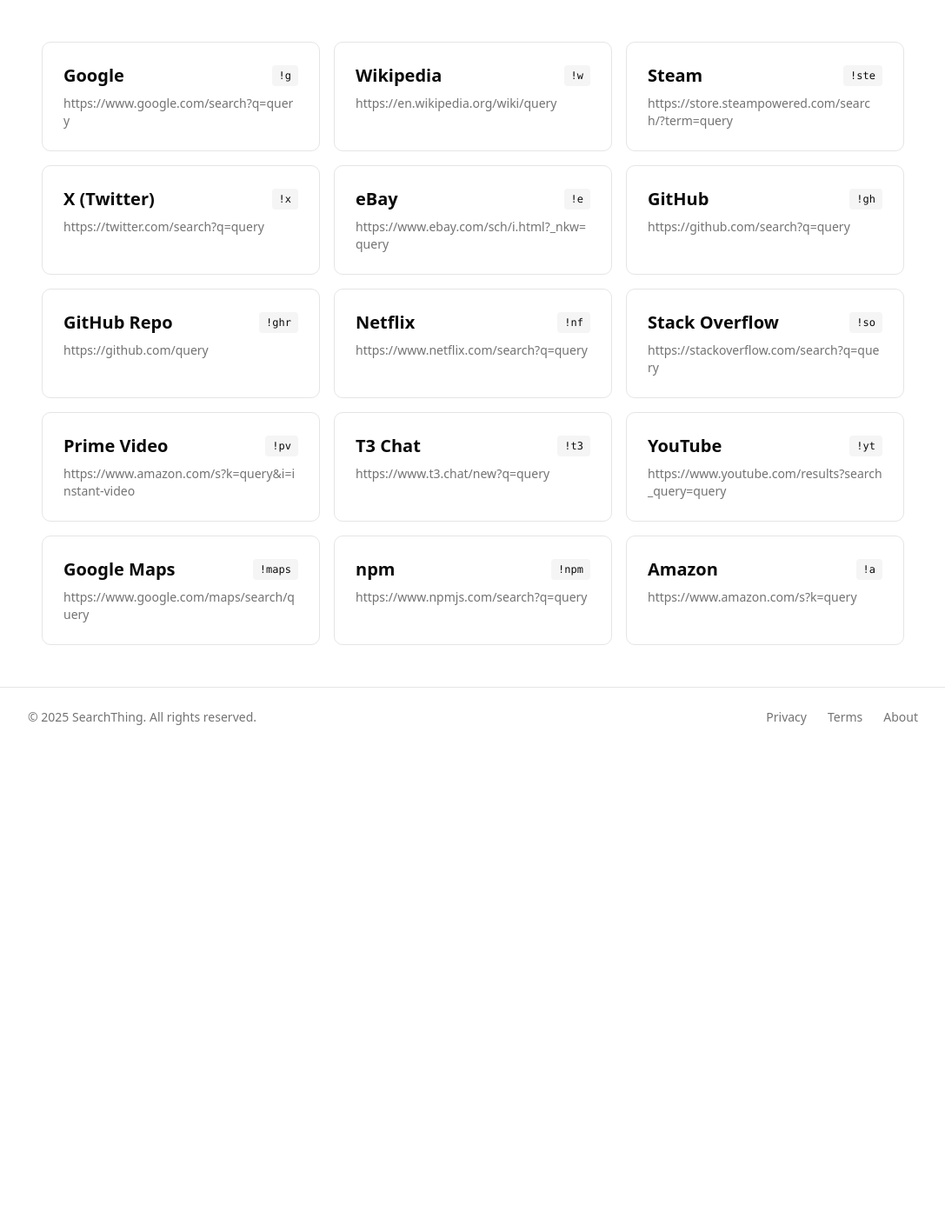
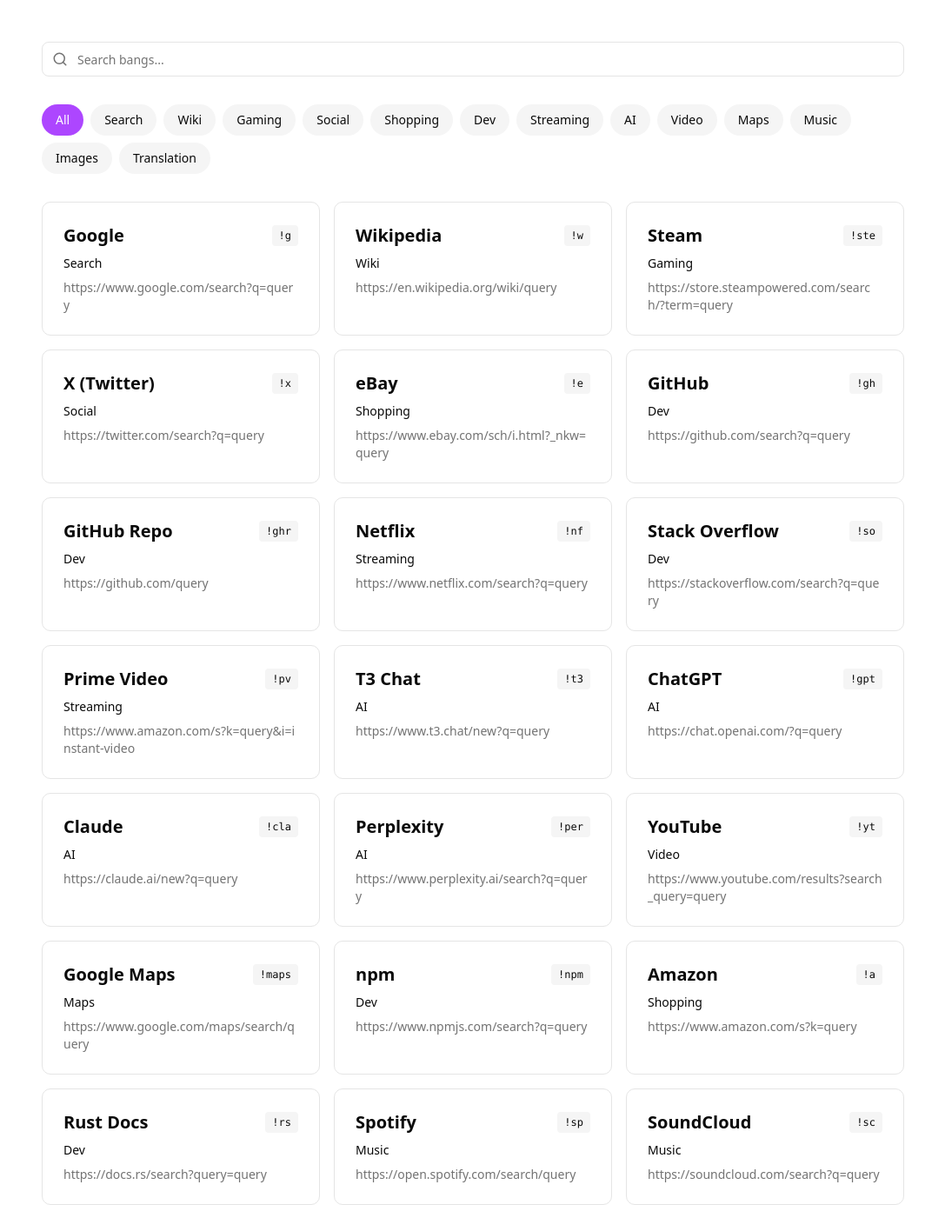
Before and after one commit to itisphxjupiter/searchthing, a Next.js app: page /bangs in a window 1280 px wide. Shown: the part 208-1609 px from the top of the page at 87% size, without its empty margins (96-1183 px from the left). Before the commit the page ends 1067 px from the top, so only its background shows below. Built offline with nearby package versions, Linux system fonts and the light colour scheme.

Commit message:
even more

```diff
--- a/src/app/bang.ts
+++ b/src/app/bang.ts
@@ -90,6 +90,30 @@
     u: "https://www.t3.chat/new?q={{{s}}}",
   },
   {
+    c: "AI",
+    d: "chat.openai.com",
+    s: "ChatGPT",
+    sc: "AI",
+    t: "gpt",
+    u: "https://chat.openai.com/?q={{{s}}}",
+  },
+  {
+    c: "AI",
+    d: "claude.ai",
+    s: "Claude",
+    sc: "AI",
+    t: "cla",
+    u: "https://claude.ai/new?q={{{s}}}",
+  },
+  {
+    c: "AI",
+    d: "perplexity.ai",
+    s: "Perplexity",
+    sc: "AI",
+    t: "per",
+    u: "https://www.perplexity.ai/search?q={{{s}}}",
+  },
+  {
     c: "Video",
     d: "youtube.com",
     s: "YouTube",
@@ -120,5 +144,69 @@
     sc: "Shopping",
     t: "a",
     u: "https://www.amazon.com/s?k={{{s}}}",
+  },
+  {
+    c: "Dev",
+    d: "docs.rs",
+    s: "Rust Docs",
+    sc: "Dev",
+    t: "rs",
+    u: "https://docs.rs/search?query={{{s}}}",
+  },
+  {
+    c: "Music",
+    d: "spotify.com",
+    s: "Spotify",
+    sc: "Music",
+    t: "sp",
+    u: "https://open.spotify.com/search/{{{s}}}",
+  },
+  {
+    c: "Music",
+    d: "soundcloud.com",
+    s: "SoundCloud",
+    sc: "Music",
+    t: "sc",
+    u: "https://soundcloud.com/search?q={{{s}}}",
+  },
+  {
+    c: "Shopping",
+    d: "aliexpress.com",
+    s: "AliExpress",
+    sc: "Shopping",
+    t: "ali",
+    u: "https://www.aliexpress.com/wholesale?SearchText={{{s}}}",
+  },
+  {
+    c: "Social",
+    d: "reddit.com",
+    s: "Reddit",
+    sc: "Social",
+    t: "r",
+    u: "https://www.reddit.com/search/?q={{{s}}}",
+  },
+  {
+    c: "Images",
+    d: "unsplash.com",
+    s: "Unsplash",
+    sc: "Images",
+    t: "un",
+    u: "https://unsplash.com/s/photos/{{{s}}}",
+  },
+  {
+    c: "Translation",
+    d: "translate.google.com",
+    s: "Google Translate",
+    sc: "Tools",
+    t: "tr",
+    u: "https://translate.google.com/?text={{{s}}}",
+  },
+  {
+    c: "Images",
+    d: "images.google.com",
+    s: "Google Images",
+    sc: "Images",
+    t: "gi",
+    u: "https://www.google.com/search?tbm=isch&q={{{s}}}",
   }
 ];
--- a/src/app/bangs/page.tsx
+++ b/src/app/bangs/page.tsx
@@ -1,10 +1,27 @@
+"use client"
+
 import { bangs } from "../bang"
 import Link from "next/link"
 import { ThemeToggle } from "@/components/theme-toggle"
 import { Footer } from "@/components/footer"
-import { ArrowLeft } from "lucide-react"
+import { ArrowLeft, Search } from "lucide-react"
+import { useState } from "react"
+import { Input } from "@/components/ui/input"
 
 export default function BangsPage() {
+  const [search, setSearch] = useState("")
+  const [selectedCategory, setSelectedCategory] = useState<string | null>(null)
+
+  const categories = Array.from(new Set(bangs.map(bang => bang.c)))
+
+  const filteredBangs = bangs.filter(bang => {
+    const matchesSearch = search.trim() === "" ||
+      bang.s.toLowerCase().includes(search.toLowerCase()) ||
+      bang.t.toLowerCase().includes(search.toLowerCase())
+    const matchesCategory = !selectedCategory || bang.c === selectedCategory
+    return matchesSearch && matchesCategory
+  })
+
   return (
     <div className="min-h-screen flex flex-col bg-background">
       <header className="w-full p-4 flex-none">
@@ -30,10 +47,48 @@
           </p>
         </div>
 
+        <div className="space-y-8">
+          <div className="relative">
+            <Search className="absolute left-3 top-1/2 -translate-y-1/2 text-muted-foreground" size={18} />
+            <Input
+              type="text"
+              placeholder="Search bangs..."
+              value={search}
+              onChange={(e) => setSearch(e.target.value)}
+              className="pl-10"
+            />
+          </div>
+
+          <div className="flex flex-wrap gap-2">
+            <button
+              onClick={() => setSelectedCategory(null)}
+              className={`px-4 py-2 rounded-full text-sm transition-colors ${
+                !selectedCategory
+                  ? 'bg-purple-500 text-white'
+                  : 'bg-muted hover:bg-muted/80'
+              }`}
+            >
+              All
+            </button>
+            {categories.map((category) => (
+              <button
+                key={category}
+                onClick={() => setSelectedCategory(category)}
+                className={`px-4 py-2 rounded-full text-sm transition-colors ${
+                  selectedCategory === category
+                    ? 'bg-purple-500 text-white'
+                    : 'bg-muted hover:bg-muted/80'
+                }`}
+              >
+                {category}
+              </button>
+            ))}
+          </div>
+
           <div className="grid gap-4 sm:grid-cols-2 lg:grid-cols-3">
-          {bangs.map((bang) => (
+            {filteredBangs.map((bang) => (
               <div
-              key={bang.u}
+                key={bang.t}
                 className="group relative overflow-hidden rounded-lg border bg-card p-6 hover:bg-accent/50 transition-colors"
               >
                 <div className="absolute inset-0 bg-gradient-to-r from-purple-500/10 to-pink-500/10 opacity-0 group-hover:opacity-100 transition-opacity" />
@@ -44,6 +99,7 @@
                       !{bang.t}
                     </code>
                   </div>
+                  <p className="font-medium text-sm">{bang.c}</p>
                   <p className="text-sm text-muted-foreground break-all">
                     {bang.u.replace('{{{s}}}', 'query')}
                   </p>
@@ -51,6 +107,7 @@
               </div>
             ))}
           </div>
+        </div>
       </main>
 
       <Footer />
```
Lines whose indentation alone changed are shown as unchanged.
